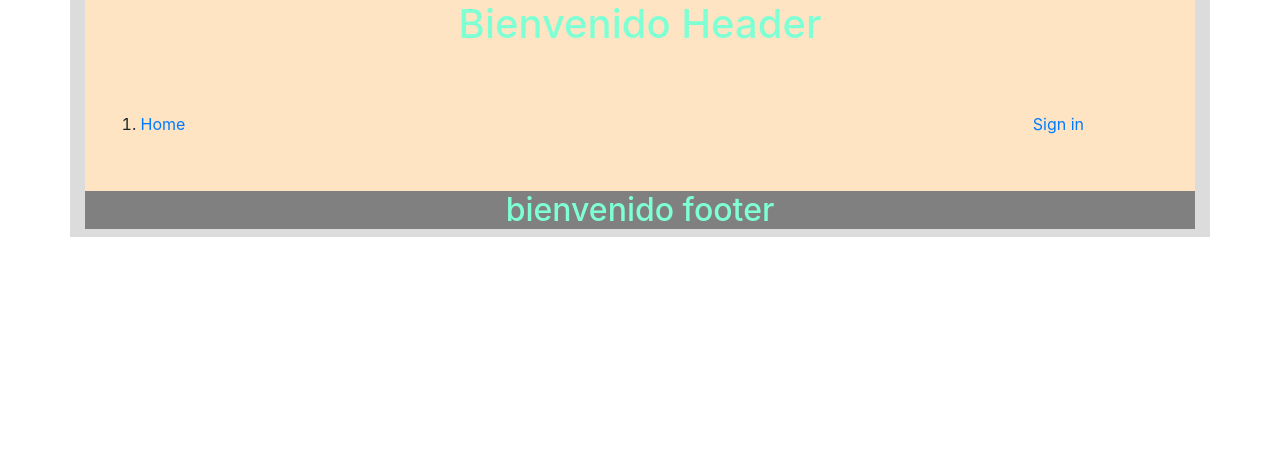
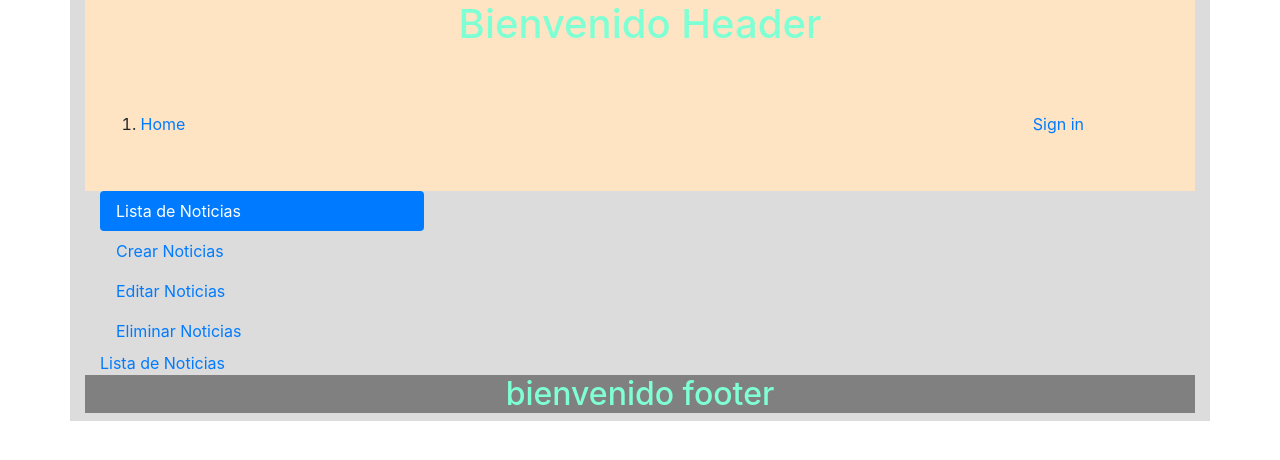
Before and after one commit to kafok/MicroBlog, an Angular app in the folder front-end/: page /vista-perfil in a window 1280 px wide. Before the commit this address led to /. Shown: the top 460 px of the page. Built offline with nearby package versions, Linux system fonts and the light colour scheme.

Commit message:
actualizado menu perfil

```diff
--- a/front-end/src/app/components/header/header.component.html
+++ b/front-end/src/app/components/header/header.component.html
@@ -6,7 +6,7 @@
   <ol class="menu">
     <li>
 
-      <a [routerLink]="['/fondo-perfil']">Home</a>
+      <a [routerLink]="['/vista-perfil']">Home</a>
       <div class="login">
         <a [routerLink]="['/login']"> Sign in </a>
       </div>
--- a/front-end/src/app/components/perfil/fondo-perfil/fondo-perfil.component.html
+++ b/front-end/src/app/components/perfil/fondo-perfil/fondo-perfil.component.html
@@ -1 +1,2 @@
-<vista-perfil></vista-perfil>
+<vista-perfil>
+</vista-perfil>
--- a/front-end/src/app/components/perfil/registernews/registernews.component.html
+++ b/front-end/src/app/components/perfil/registernews/registernews.component.html
@@ -1,7 +1,7 @@
 
 
 <h2> Registro de Noticias</h2>
-<form ng-submit="submit">
+<form >
   <div class="form-group">
     <label for="input1">Titulo</label>
     <input type="titulo" class="form-control" id="input1">
--- a/front-end/src/app/components/perfil/vista-perfil/vista-perfil.component.html
+++ b/front-end/src/app/components/perfil/vista-perfil/vista-perfil.component.html
@@ -1,7 +1,12 @@
 <div class="container">
-<div class="nav flex-column nav-pills" id="v-pills-tab" role="tablist" aria-orientation="vertical">
-    <a class="nav-link active" id="v-pills-home-tab" data-toggle="pill" [routerLink]="['/']" role="tab" aria-controls="v-pills-home" aria-selected="true">Lista de Noticias</a>
-    <a class="nav-link" id="crear" data-toggle="pill" [routerLink]="['/registernews']" role="tab" aria-controls="v-pills-profile" aria-selected="false">Crear Noticias</a>
+  <div class="nav flex-column nav-pills" id="v-pills-tab" role="tablist" aria-orientation="vertical">
+    <a class="nav-link active" id="v-pills-home-tab" data-toggle="pill" [routerLink]="['/registernews']" role="tab" aria-controls="v-pills-home"
+      aria-selected="true">Lista de Noticias</a>
+    <a class="nav-link" id="crear" data-toggle="pill" [routerLink]="['/registernews']" role="tab" aria-controls="v-pills-profile"
+      aria-selected="false">Crear Noticias</a>
     <a class="nav-link" id="editar" data-toggle="pill" href="#v-pills-editar" role="tab" aria-controls="v-pills-messages" aria-selected="false">Editar Noticias</a>
-    <a class="nav-link" id="eliminar" data-toggle="pill" href="#v-pills-eliminar" role="tab" aria-controls="v-pills-settings" aria-selected="false">Eliminar Noticias</a>
+    <a class="nav-link" id="eliminar" data-toggle="pill" href="#v-pills-eliminar" role="tab" aria-controls="v-pills-settings"
+      aria-selected="false">Eliminar Noticias</a>
+    <a  [routerLink]="['/registernews']">Lista de Noticias</a>
   </div>
+  </div>
--- a/front-end/src/app/components/perfil/vista-perfil/vista-perfil.component.scss
+++ b/front-end/src/app/components/perfil/vista-perfil/vista-perfil.component.scss
@@ -1,4 +1,3 @@
-
 
 .container{
 
```
Also changed, not shown: front-end/src/app/app-routing.module.ts (+6 -12 lines).
